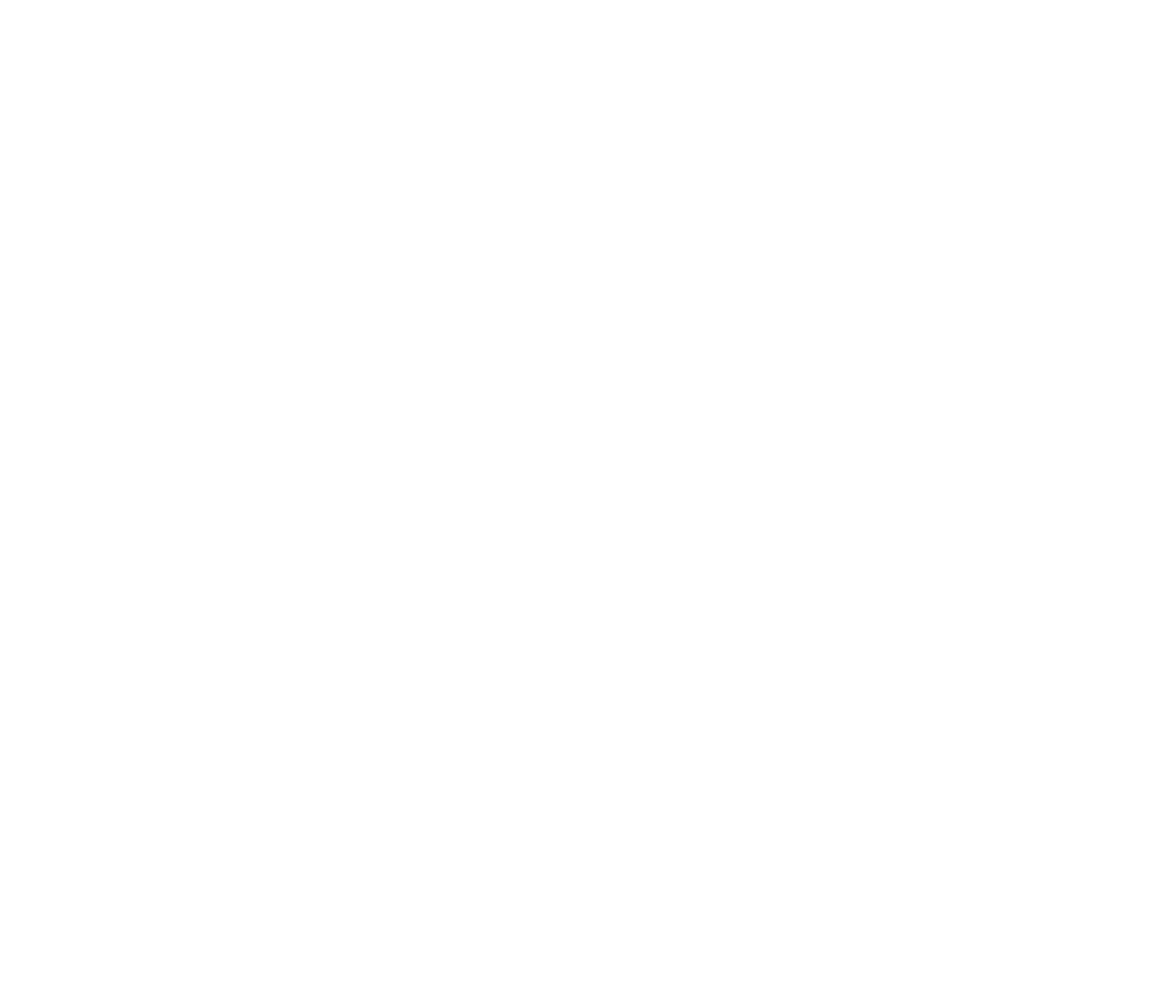
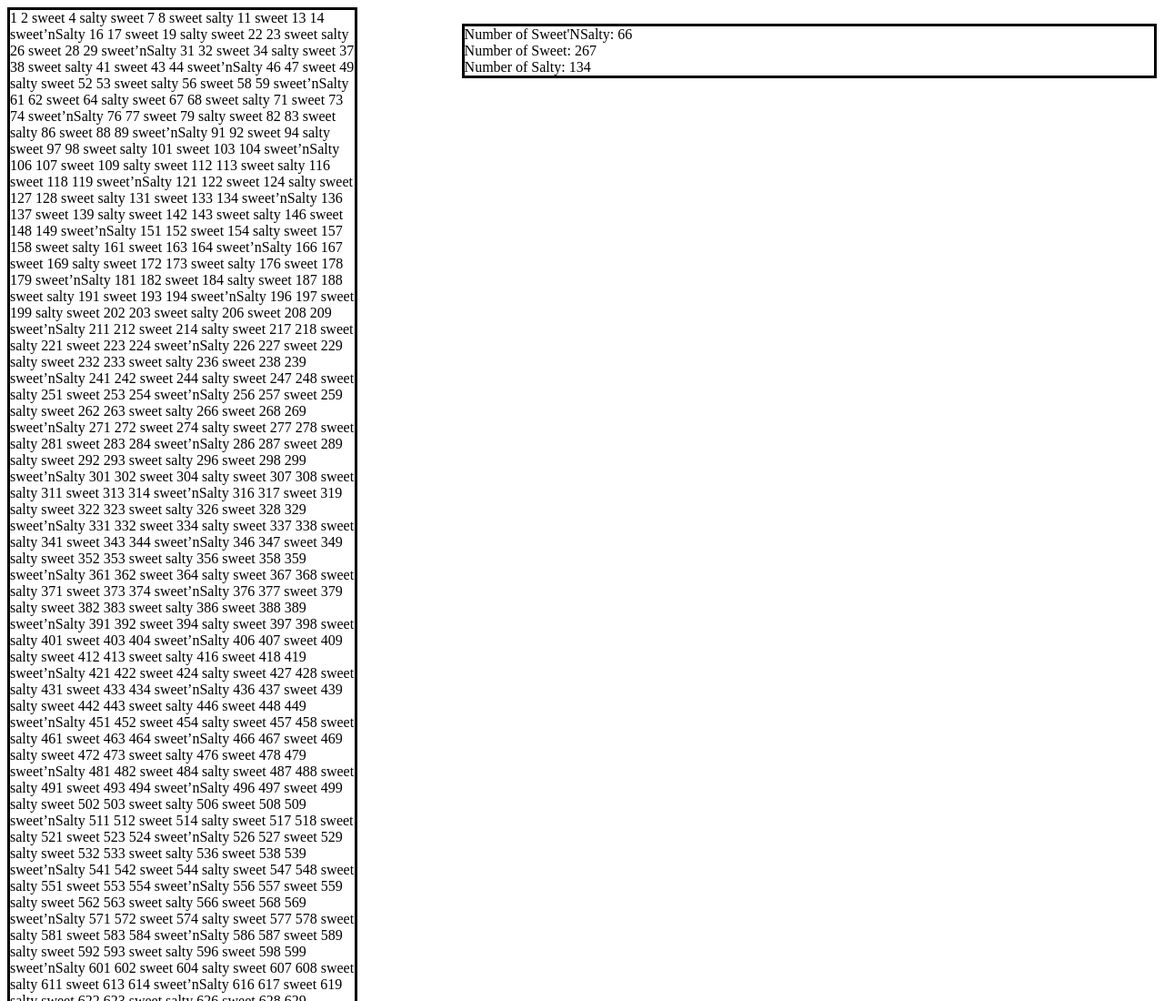
Before and after one commit to 03012021-dotnet-uta/SagarLuitel_P0, a plain HTML site: page sweetNsalty_JS/index.html in a window 1280 px wide. Shown: the top 1100 px of the page at 91% size. Before the commit the page ends 800 px from the top, so only its background shows below. Drawn offline with Linux system fonts and the light colour scheme.

Commit message:
sweetnsalty Html

```diff
--- a/sweetNsalty_JS/index.html
+++ b/sweetNsalty_JS/index.html
@@ -1,12 +1,41 @@
 <!DOCTYPE html>
 <html lang="en">
+
 <head>
     <meta charset="UTF-8">
     <meta http-equiv="X-UA-Compatible" content="IE=edge">
     <meta name="viewport" content="width=device-width, initial-scale=1.0">
     <title>Sweet'nSalty</title>
 </head>
+
 <body>
+
     <script src="sweetNsalty.js"></script>
+
+    <div>
+        <div style="border: solid; width: 30%; float: left;">
+            <script type="text/javascript">
+                document.write(printString)
+            </script>
+        </div>
+        <br>
+        <div style="border: solid; width: 60%; float: right;">
+            Number of Sweet'NSalty:
+            <script type="text/javascript">
+                document.write(sweet_nSaltyCount)
+            </script>
+            <br>
+            Number of Sweet:
+            <script type="text/javascript">
+                document.write(sweetCount)
+            </script>
+            <br>
+            Number of Salty:
+            <script type="text/javascript">
+                document.write(saltyCount)
+            </script>
+        </div>
+    </div>
 </body>
+
 </html>
```
